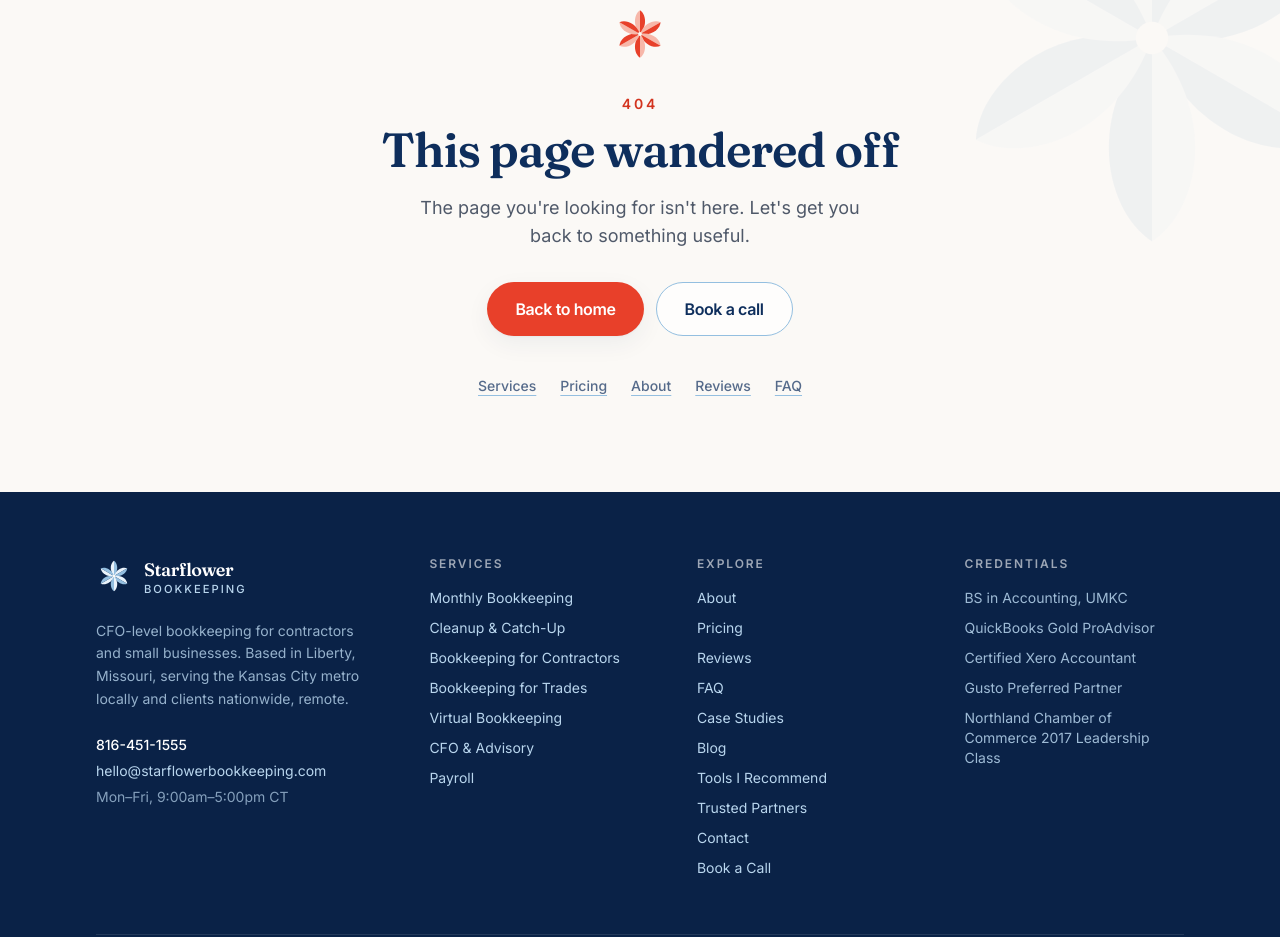
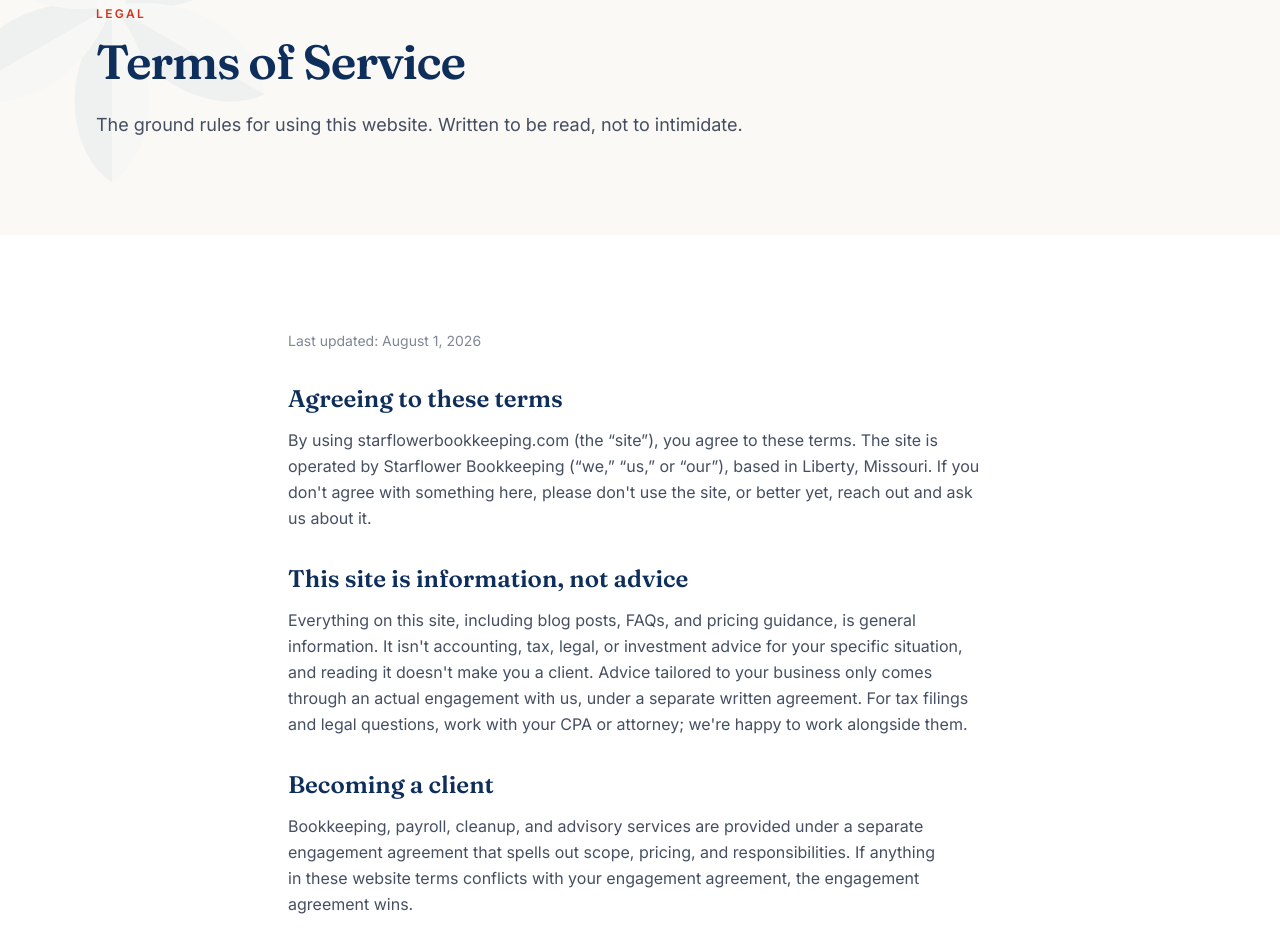
Before and after one commit to dewbwah/Starflower, a Next.js app: page /terms in a window 1280 px wide. Before the commit this address had no page. Shown: the part 160-1097 px from the top of the page. Built offline with nearby package versions, Linux system fonts and the light colour scheme.

Commit message:
Terms of service page (pending attorney review)

```diff
--- /dev/null
+++ b/app/terms/page.tsx
@@ -0,0 +1,187 @@
+import type { Metadata } from "next";
+import Link from "next/link";
+import { Container, Section } from "@/components/Section";
+import { PageHero } from "@/components/PageHero";
+import { BUSINESS } from "@/lib/constants";
+
+export const metadata: Metadata = {
+  title: "Terms of Service",
+  description:
+    "Terms of service for the Starflower Bookkeeping website: what you can expect from this site and what we ask of you.",
+  alternates: { canonical: "/terms" },
+  // Stays noindex until Angie's attorney signs off; flip to index: true after review.
+  robots: { index: false, follow: true },
+};
+
+// PENDING ATTORNEY REVIEW. Drafted Aug 2026; Angie's attorney reviews before launch.
+export default function TermsPage() {
+  return (
+    <>
+      <PageHero
+        eyebrow="Legal"
+        title="Terms of Service"
+        intro={
+          <>
+            The ground rules for using this website. Written to be read, not to
+            intimidate.
+          </>
+        }
+      />
+      <Section tone="white">
+        <Container>
+          <div className="prose-links mx-auto max-w-prose space-y-8 text-ink/80">
+            <p className="text-sm text-ink/55">Last updated: August 1, 2026</p>
+
+            <div>
+              <h2 className="font-display text-2xl font-semibold text-navy">
+                Agreeing to these terms
+              </h2>
+              <p className="mt-3 leading-relaxed">
+                By using starflowerbookkeeping.com (the &ldquo;site&rdquo;), you agree
+                to these terms. The site is operated by {BUSINESS.name}{" "}
+                (&ldquo;we,&rdquo; &ldquo;us,&rdquo; or &ldquo;our&rdquo;), based in{" "}
+                {BUSINESS.baseCity}, {BUSINESS.baseState}. If you don&apos;t agree with
+                something here, please don&apos;t use the site, or better yet, reach
+                out and ask us about it.
+              </p>
+            </div>
+
+            <div>
+              <h2 className="font-display text-2xl font-semibold text-navy">
+                This site is information, not advice
+              </h2>
+              <p className="mt-3 leading-relaxed">
+                Everything on this site, including blog posts, FAQs, and pricing
+                guidance, is general information. It isn&apos;t accounting, tax, legal,
+                or investment advice for your specific situation, and reading it
+                doesn&apos;t make you a client. Advice tailored to your business only
+                comes through an actual engagement with us, under a separate written
+                agreement. For tax filings and legal questions, work with your CPA or
+                attorney; we&apos;re happy to work alongside them.
+              </p>
+            </div>
+
+            <div>
+              <h2 className="font-display text-2xl font-semibold text-navy">
+                Becoming a client
+              </h2>
+              <p className="mt-3 leading-relaxed">
+                Bookkeeping, payroll, cleanup, and advisory services are provided under
+                a separate engagement agreement that spells out scope, pricing, and
+                responsibilities. If anything in these website terms conflicts with
+                your engagement agreement, the engagement agreement wins.
+              </p>
+            </div>
+
+            <div>
+              <h2 className="font-display text-2xl font-semibold text-navy">
+                Booking and contact
+              </h2>
+              <p className="mt-3 leading-relaxed">
+                Calls are scheduled through Motion, a third-party tool with its own
+                terms and privacy practices. When you book a call or contact us, you
+                agree that we may respond using the contact details you provide. We
+                don&apos;t send marketing you didn&apos;t ask for.
+              </p>
+            </div>
+
+            <div>
+              <h2 className="font-display text-2xl font-semibold text-navy">
+                Reviews and testimonials
+              </h2>
+              <p className="mt-3 leading-relaxed">
+                Reviews on this site are from real clients, shared with permission.
+                They describe those clients&apos; experiences; your results will depend
+                on your business and circumstances.
+              </p>
+            </div>
+
+            <div>
+              <h2 className="font-display text-2xl font-semibold text-navy">
+                Our content
+              </h2>
+              <p className="mt-3 leading-relaxed">
+                The content on this site, including text, graphics, the Starflower
+                name, and the flower mark, belongs to {BUSINESS.name}. You&apos;re
+                welcome to share links to it. Please don&apos;t copy it, scrape it, or
+                pass it off as your own without asking first.
+              </p>
+            </div>
+
+            <div>
+              <h2 className="font-display text-2xl font-semibold text-navy">
+                Acceptable use
+              </h2>
+              <p className="mt-3 leading-relaxed">
+                Don&apos;t misuse the site: no attempting to break, overload, or gain
+                unauthorized access to it, no using it to send spam, and no using our
+                contact channels for anything unlawful. Basically, use the site the way
+                you&apos;d want someone using yours.
+              </p>
+            </div>
+
+            <div>
+              <h2 className="font-display text-2xl font-semibold text-navy">
+                Third-party links and tools
+              </h2>
+              <p className="mt-3 leading-relaxed">
+                We link to software and local partners we trust, and some links may be
+                referral links. Those sites and tools have their own terms, and we
+                aren&apos;t responsible for what happens on them. A recommendation is
+                our honest opinion, not a guarantee.
+              </p>
+            </div>
+
+            <div>
+              <h2 className="font-display text-2xl font-semibold text-navy">
+                No warranties, limited liability
+              </h2>
+              <p className="mt-3 leading-relaxed">
+                We work to keep this site accurate and available, but it&apos;s
+                provided &ldquo;as is&rdquo; without warranties of any kind. To the
+                fullest extent allowed by law, {BUSINESS.name} isn&apos;t liable for
+                damages arising from your use of the site or reliance on its content.
+                This doesn&apos;t limit any liability that can&apos;t be limited under
+                applicable law, and it doesn&apos;t apply to services provided under an
+                engagement agreement, which has its own terms.
+              </p>
+            </div>
+
+            <div>
+              <h2 className="font-display text-2xl font-semibold text-navy">
+                Governing law
+              </h2>
+              <p className="mt-3 leading-relaxed">
+                These terms are governed by the laws of the State of Missouri, and any
+                disputes about them belong in the state or federal courts serving Clay
+                County, Missouri.
+              </p>
+            </div>
+
+            <div>
+              <h2 className="font-display text-2xl font-semibold text-navy">
+                Changes to these terms
+              </h2>
+              <p className="mt-3 leading-relaxed">
+                We may update these terms from time to time. The date at the top always
+                reflects the current version, and continuing to use the site after a
+                change means you accept the updated terms.
+              </p>
+            </div>
+
+            <div>
+              <h2 className="font-display text-2xl font-semibold text-navy">Contact</h2>
+              <p className="mt-3 leading-relaxed">
+                Questions about these terms? Reach us at{" "}
+                <a href={`mailto:${BUSINESS.email}`}>{BUSINESS.email}</a> or{" "}
+                <a href={`tel:${BUSINESS.phoneHref}`}>{BUSINESS.phone}</a>. See also
+                our <Link href="/privacy">Privacy Policy</Link> and{" "}
+                <Link href="/cookie-settings">Cookie Settings</Link>.
+              </p>
+            </div>
+          </div>
+        </Container>
+      </Section>
+    </>
+  );
+}
```
